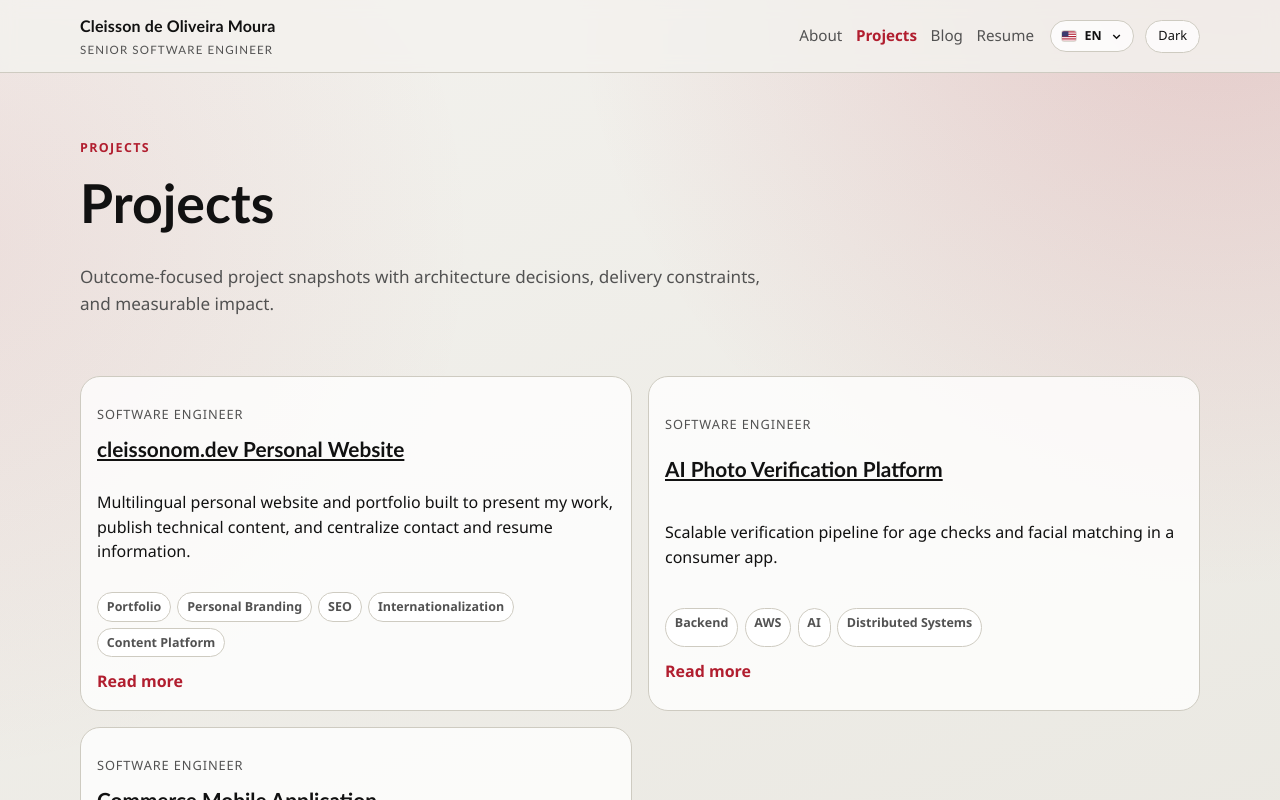
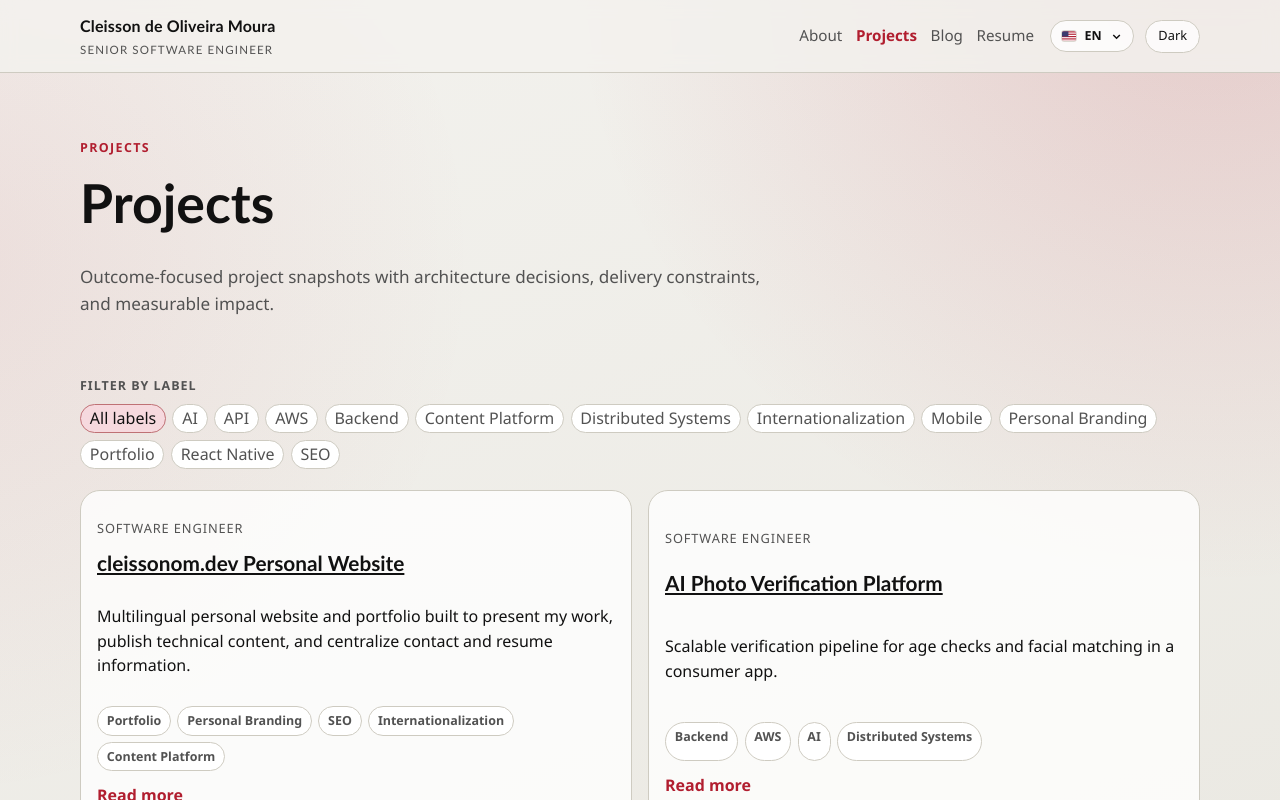
Before and after one commit to cleissonom/website, a Next.js app: page /en-US/projects in a window 1280 px wide. Shown: the top 800 px of the page. Built offline with nearby package versions, Linux system fonts and the light colour scheme.

Commit message:
feat(projects): add localized label filters to the Projects page

```diff
--- a/app/[locale]/projects/page.tsx
+++ b/app/[locale]/projects/page.tsx
@@ -1,7 +1,7 @@
 import { notFound } from "next/navigation"
 
 import { JsonLd } from "@/components/json-ld"
-import { ProjectCard } from "@/components/project-card"
+import { ProjectListWithFilters } from "@/components/project-list-with-filters"
 import { getDictionary } from "@/data/i18n"
 import { getAllProjects } from "@/lib/content"
 import { isLocale } from "@/lib/i18n"
@@ -36,6 +36,14 @@ export default async function ProjectsPage({ params }: { params: Promise<{ local
   const dictionary = getDictionary(locale)
   const ui = dictionary.ui
   const projects = getAllProjects(locale)
+  const projectCards = projects.map((project) => ({
+    slug: project.slug,
+    title: project.title,
+    summary: project.summary,
+    role: project.role,
+    tags: project.tags,
+    coverImage: project.coverImage
+  }))
 
   const breadcrumbs = breadcrumbJsonLd([
     { name: ui.nav.home, url: absoluteUrl(`/${locale}`) },
@@ -52,18 +60,17 @@ export default async function ProjectsPage({ params }: { params: Promise<{ local
         <p className="lead">{dictionary.pages.projects.lead}</p>
       </header>
 
-      <div className="grid">
-        {projects.map((project) => (
-          <ProjectCard
-            key={project.slug}
-            project={project}
-            locale={locale}
-            readMoreLabel={ui.labels.readMore}
-            readMoreAboutPrefix={dictionary.snippets.readMoreAboutPrefix}
-            enableWalletHover
-          />
-        ))}
-      </div>
+      <ProjectListWithFilters
+        projects={projectCards}
+        locale={locale}
+        readMoreLabel={ui.labels.readMore}
+        readMoreAboutPrefix={dictionary.snippets.readMoreAboutPrefix}
+        copy={{
+          filterHeading: dictionary.pages.projects.filterHeading,
+          allLabels: dictionary.pages.projects.allLabels,
+          noResultsDescription: dictionary.pages.projects.noResultsDescription
+        }}
+      />
     </section>
   )
 }
--- a/app/globals.css
+++ b/app/globals.css
@@ -359,6 +359,44 @@ h3 {
   padding: 0.25rem 0.55rem;
 }
 
+.projects-filter {
+  display: grid;
+  gap: 0.55rem;
+}
+
+.projects-filter-label {
+  margin: 0;
+  color: var(--muted);
+  font-size: 0.78rem;
+  font-weight: 700;
+  letter-spacing: 0.08em;
+  text-transform: uppercase;
+}
+
+.chip-button {
+  appearance: none;
+  -webkit-appearance: none;
+  cursor: pointer;
+  font: inherit;
+  line-height: 1.2;
+  transition:
+    border-color 180ms ease,
+    color 180ms ease,
+    background-color 180ms ease;
+}
+
+.chip-button:hover,
+.chip-button:focus-visible {
+  color: var(--text);
+  border-color: color-mix(in srgb, var(--accent) 35%, var(--border));
+}
+
+.chip-button-active {
+  color: var(--text);
+  border-color: color-mix(in srgb, var(--accent) 52%, var(--border));
+  background: var(--accent-soft);
+}
+
 .grid {
   display: grid;
   grid-template-columns: repeat(2, minmax(0, 1fr));
--- a/components/project-card.tsx
+++ b/components/project-card.tsx
@@ -1,5 +1,10 @@
 import type { ProjectEntry } from "@/lib/content"
 import type { Locale } from "@/lib/i18n"
+
+export type ProjectCardProject = Pick<
+  ProjectEntry,
+  "slug" | "title" | "summary" | "role" | "tags" | "coverImage"
+>
 
 export function ProjectCard({
   project,
@@ -8,7 +13,7 @@ export function ProjectCard({
   readMoreAboutPrefix,
   enableWalletHover = false
 }: {
-  project: ProjectEntry
+  project: ProjectCardProject
   locale: Locale
   readMoreLabel: string
   readMoreAboutPrefix: string
--- /dev/null
+++ b/components/project-list-with-filters.tsx
@@ -0,0 +1,94 @@
+"use client"
+
+import { useMemo, useState } from "react"
+
+import { ProjectCard, type ProjectCardProject } from "@/components/project-card"
+import type { Locale } from "@/lib/i18n"
+
+type ProjectsFilterCopy = {
+  filterHeading: string
+  allLabels: string
+  noResultsDescription: string
+}
+
+export function ProjectListWithFilters({
+  projects,
+  locale,
+  readMoreLabel,
+  readMoreAboutPrefix,
+  copy
+}: {
+  projects: ProjectCardProject[]
+  locale: Locale
+  readMoreLabel: string
+  readMoreAboutPrefix: string
+  copy: ProjectsFilterCopy
+}) {
+  const [selectedLabel, setSelectedLabel] = useState<string | null>(null)
+  const selectedLabelKey = selectedLabel?.toLocaleLowerCase(locale) ?? null
+  const availableLabels = useMemo(
+    () =>
+      Array.from(new Set(projects.flatMap((project) => project.tags))).sort((a, b) =>
+        a.localeCompare(b, locale, { sensitivity: "base" })
+      ),
+    [projects, locale]
+  )
+  const filteredProjects = useMemo(
+    () =>
+      selectedLabelKey
+        ? projects.filter((project) =>
+            project.tags.some((tag) => tag.toLocaleLowerCase(locale) === selectedLabelKey)
+          )
+        : projects,
+    [projects, selectedLabelKey, locale]
+  )
+
+  return (
+    <>
+      <section className="projects-filter" aria-label={copy.filterHeading}>
+        <p className="projects-filter-label">{copy.filterHeading}</p>
+        <div className="chip-row">
+          <button
+            type="button"
+            className={`chip chip-button ${selectedLabelKey ? "" : "chip-button-active"}`.trim()}
+            onClick={() => setSelectedLabel(null)}
+          >
+            {copy.allLabels}
+          </button>
+
+          {availableLabels.map((label) => {
+            const isActive = label.toLocaleLowerCase(locale) === selectedLabelKey
+
+            return (
+              <button
+                key={label}
+                type="button"
+                className={`chip chip-button ${isActive ? "chip-button-active" : ""}`.trim()}
+                onClick={() => setSelectedLabel(label)}
+              >
+                {label}
+              </button>
+            )
+          })}
+        </div>
+      </section>
+
+      {filteredProjects.length > 0 ? (
+        <div className="grid">
+          {filteredProjects.map((project) => (
+            <ProjectCard
+              key={project.slug}
+              project={project}
+              locale={locale}
+              readMoreLabel={readMoreLabel}
+              readMoreAboutPrefix={readMoreAboutPrefix}
+              enableWalletHover
+            />
+          ))}
+        </div>
+      ) : (
+        <p className="muted">{copy.noResultsDescription}</p>
+      )}
+    </>
+  )
+}
--- a/data/i18n/en-US.ts
+++ b/data/i18n/en-US.ts
@@ -166,6 +166,9 @@ export const enUSDictionary: LocaleDictionary = {
       metadataDescription:
         "Selected engineering projects spanning backend, cloud, and mobile delivery.",
       lead: "Outcome-focused project snapshots with architecture decisions, delivery constraints, and measurable impact.",
+      filterHeading: "Filter by label",
+      allLabels: "All labels",
+      noResultsDescription: "No projects found for the selected label.",
       notFoundTitle: "Project not found",
       notFoundDescription: "Project not found for this locale.",
       linksHeading: "Links",
--- a/data/i18n/es-ES.ts
+++ b/data/i18n/es-ES.ts
@@ -165,6 +165,9 @@ export const esESDictionary: LocaleDictionary = {
       metadataTitle: "Proyectos",
       metadataDescription: "Proyectos de ingeniería enfocados en backend, nube y entrega mobile.",
       lead: "Resumen de proyectos orientados a resultados, con decisiones de arquitectura, restricciones de entrega e impacto medible.",
+      filterHeading: "Filtrar por etiqueta",
+      allLabels: "Todas las etiquetas",
+      noResultsDescription: "No se encontraron proyectos para la etiqueta seleccionada.",
       notFoundTitle: "Proyecto no encontrado",
       notFoundDescription: "No se encontró el proyecto para este idioma.",
       linksHeading: "Enlaces",
--- a/data/i18n/pt-BR.ts
+++ b/data/i18n/pt-BR.ts
@@ -165,6 +165,9 @@ export const ptBRDictionary: LocaleDictionary = {
       metadataTitle: "Projetos",
       metadataDescription: "Projetos de engenharia com foco em backend, nuvem e entrega mobile.",
       lead: "Recortes de projetos orientados a resultado, com decisões de arquitetura, restrições de entrega e impacto mensurável.",
+      filterHeading: "Filtrar por label",
+      allLabels: "Todas as labels",
+      noResultsDescription: "Nenhum projeto encontrado para a label selecionada.",
       notFoundTitle: "Projeto não encontrado",
       notFoundDescription: "Projeto não encontrado para este idioma.",
       linksHeading: "Links",
--- a/data/i18n/types.ts
+++ b/data/i18n/types.ts
@@ -74,6 +74,9 @@ export type LocaleDictionary = {
       metadataTitle: string
       metadataDescription: string
       lead: string
+      filterHeading: string
+      allLabels: string
+      noResultsDescription: string
       notFoundTitle: string
       notFoundDescription: string
       linksHeading: string
```
Also changed, not shown: next-env.d.ts.
